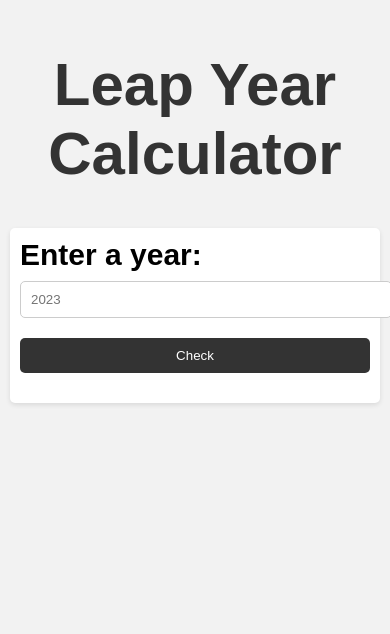
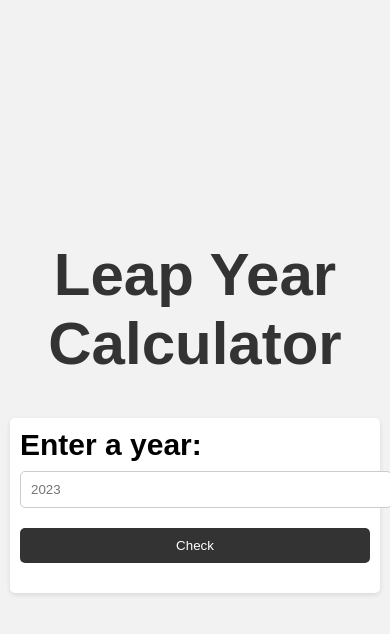
Before and after one commit to KirbyGamer64/Leap-Year, a plain HTML site: page index.html in a window 390 px wide. Drawn offline with Linux system fonts and the light colour scheme.

Commit message:
Update index.html

```diff
--- a/index.html
+++ b/index.html
@@ -64,11 +64,11 @@
             font-weight: bold;
         }
 
-        /* Media Query for Mobile Devices */
         @media (max-width: 600px) {
             body {
                 font-size: 30px;
                 padding: 10px;
+                padding-top: 200px;
             }
 
             .container {
```
